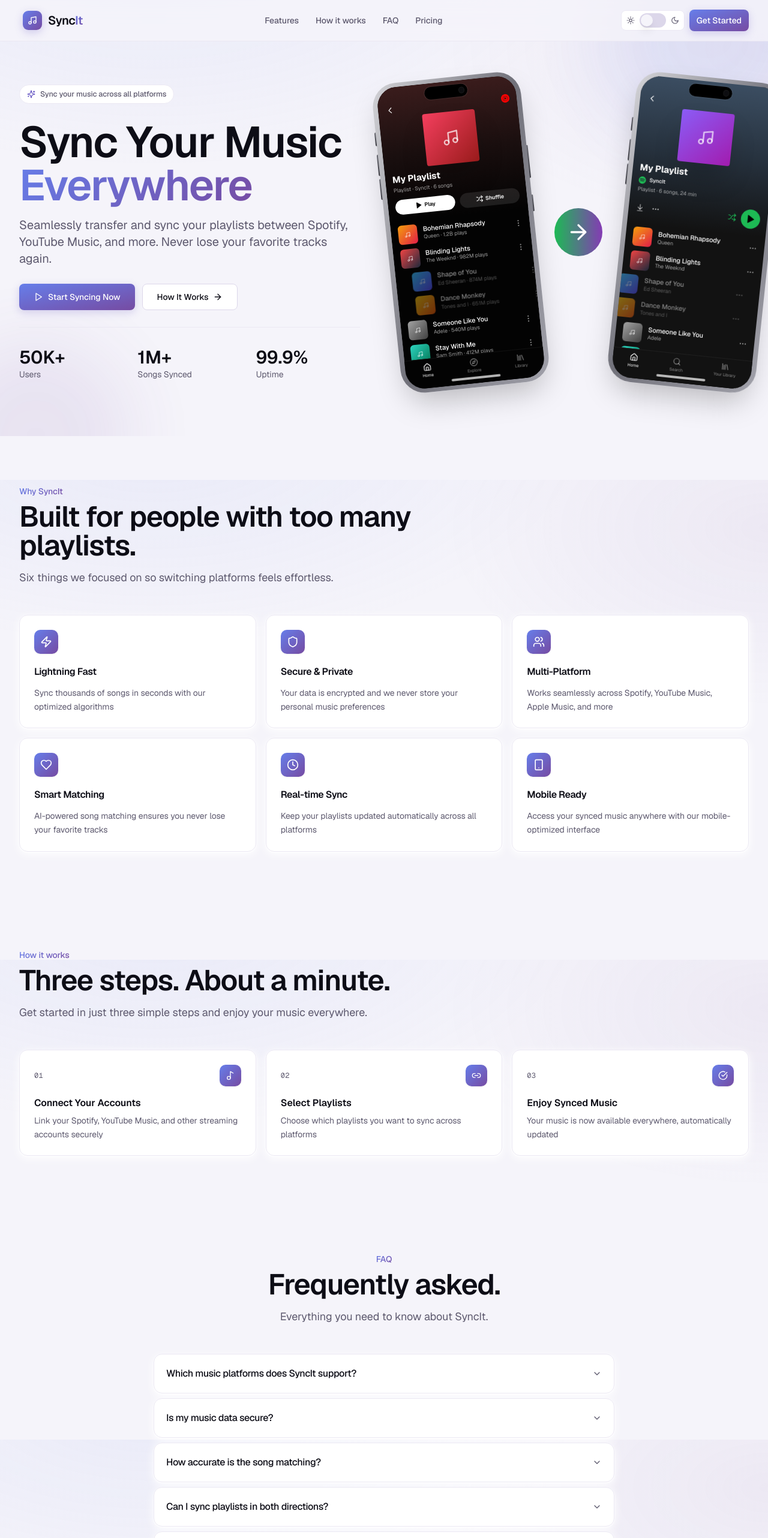
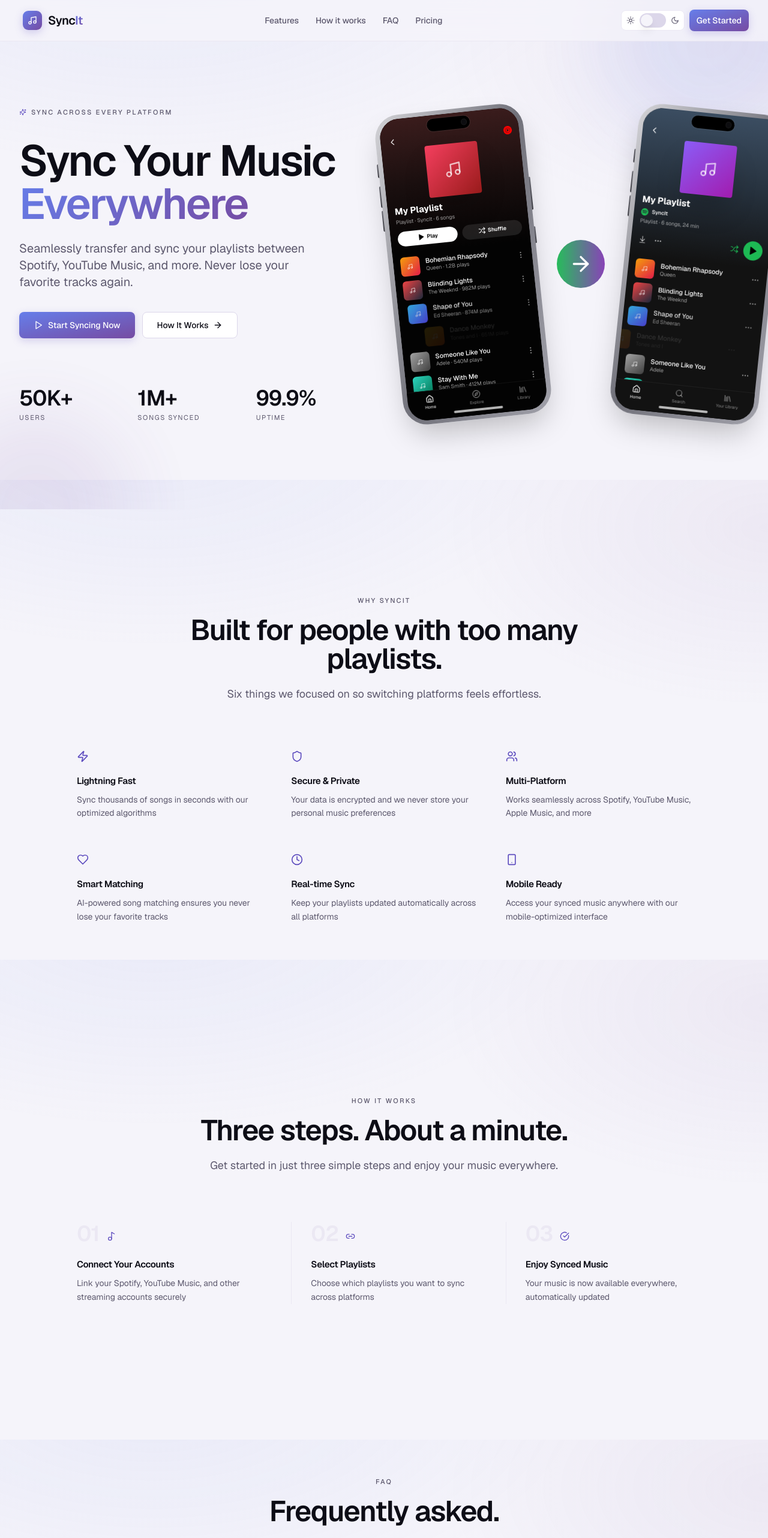
Before and after one commit to x15sr71/SyncIt-Client, a Next.js app: page / in a window 1280 px wide. Shown: the top 2564 px of the page at 60% size. Built offline with nearby package versions, Linux system fonts and the light colour scheme.

Commit message:
refactor(landing): flatten card chrome, widen type scale and spacing

```diff
--- a/components/faq-section.tsx
+++ b/components/faq-section.tsx
@@ -1,7 +1,6 @@
 "use client";
 
 import { useState } from "react";
-import { Card, CardContent, CardHeader, CardTitle } from "@/components/ui/card";
 import { ChevronDown } from "lucide-react";
 
 const faqs = [
@@ -47,79 +46,66 @@ export function FAQSection() {
   return (
     <section
       id="faq"
-      className="py-20 relative scroll-mt-20"
+      className="py-28 sm:py-36 relative scroll-mt-24"
       role="region"
       aria-labelledby="faq-heading"
     >
       <div className="container mx-auto px-4 sm:px-6 lg:px-8">
-        <div className="max-w-3xl mx-auto text-center mb-12">
-          <div className="text-sm font-medium logo-gradient inline-block mb-2">
+        <div className="max-w-3xl mx-auto text-center mb-20">
+          <div className="text-[0.7rem] font-medium uppercase tracking-[0.2em] text-muted-foreground mb-4">
             FAQ
           </div>
           <h2
             id="faq-heading"
-            className="text-3xl sm:text-4xl lg:text-5xl font-semibold tracking-tight text-foreground mb-4"
+            className="text-3xl sm:text-4xl lg:text-5xl font-semibold tracking-[-0.03em] text-foreground mb-5 leading-[1.05]"
           >
             Frequently asked.
           </h2>
-          <p className="text-lg text-muted-foreground">
+          <p className="text-lg text-muted-foreground leading-relaxed">
             Everything you need to know about SyncIt.
           </p>
         </div>
 
-        <div className="max-w-3xl mx-auto space-y-2">
+        {/* A divided list rather than six bordered cards: one hairline
+            between rows is enough separation, and the questions read as a
+            single list instead of six competing surfaces. */}
+        <div className="max-w-2xl mx-auto divide-y divide-border border-y border-border">
           {faqs.map((faq, index) => (
-            <Card
-              key={index}
-              className="overflow-hidden transition-colors hover:border-input"
-              role="article"
-            >
-              <CardHeader
-                className="cursor-pointer transition-colors duration-150 hover:bg-accent/40 p-5"
+            <div key={index} role="article">
+              <button
+                type="button"
+                className="w-full flex items-center justify-between gap-6 py-6 text-left group focus-visible:outline-2 focus-visible:outline-ring focus-visible:outline-offset-2"
                 onClick={() => toggleFAQ(index)}
-                role="button"
-                tabIndex={0}
                 aria-expanded={openIndex === index}
                 aria-controls={`faq-content-${index}`}
-                onKeyDown={(e) => {
-                  if (e.key === "Enter" || e.key === " ") {
-                    e.preventDefault();
-                    toggleFAQ(index);
-                  }
-                }}
               >
-                <CardTitle className="flex justify-between items-center text-foreground text-base font-medium">
-                  <span>{faq.question}</span>
+                <span className="text-foreground text-[0.95rem] font-medium tracking-tight transition-colors duration-200 group-hover:text-brand-600">
+                  {faq.question}
+                </span>
                 <ChevronDown
-                    className={`w-4 h-4 text-muted-foreground transition-transform duration-200 ${
+                  className={`w-4 h-4 shrink-0 text-muted-foreground transition-transform duration-300 ease-out motion-reduce:transition-none ${
                     openIndex === index ? "rotate-180" : ""
                   }`}
                   aria-hidden="true"
                 />
-                </CardTitle>
-              </CardHeader>
+              </button>
 
+              {/* max-height rather than the grid 0fr/1fr trick: the grid
+                  variant resolved to 0px here even with the rule present and
+                  the class applied, so the panel never opened. */}
               <div
-                className={`transition-all duration-300 ease-in-out overflow-hidden ${
+                id={`faq-content-${index}`}
+                className={`overflow-hidden transition-all duration-300 ease-out motion-reduce:transition-none ${
                   openIndex === index
                     ? "max-h-96 opacity-100"
                     : "max-h-0 opacity-0"
                 }`}
               >
-                <CardContent
-                  id={`faq-content-${index}`}
-                  className="pt-0 pb-5 px-5"
-                  role="region"
-                  aria-labelledby={`faq-question-${index}`}
-                >
-                  <div className="border-t border-border pt-4">
-                    <p className="text-sm text-muted-foreground leading-relaxed">
+                <p className="text-sm text-muted-foreground leading-relaxed pb-6 pr-10">
                   {faq.answer}
                 </p>
               </div>
-                </CardContent>
             </div>
-            </Card>
           ))}
         </div>
       </div>
--- a/components/hero-section.tsx
+++ b/components/hero-section.tsx
@@ -8,7 +8,7 @@ import { AnimatedPhones } from "./animated-phones";
 export function HeroSection() {
   return (
     <section
-      className="pt-32 pb-20 relative overflow-hidden"
+      className="pt-36 pb-28 sm:pt-44 sm:pb-36 relative overflow-hidden"
       role="main"
       aria-labelledby="hero-heading"
     >
@@ -29,33 +29,30 @@ export function HeroSection() {
       </div>
 
       <div className="container mx-auto px-4 sm:px-6 lg:px-8 relative">
-        <div className="grid lg:grid-cols-2 gap-12 lg:gap-20 items-center">
+        <div className="grid lg:grid-cols-2 gap-16 lg:gap-24 items-center">
           {/* Left Column */}
-          <div className="text-center lg:text-left space-y-7 fade-in-up">
-            <div className="inline-flex items-center gap-2 px-3 py-1.5 rounded-full bg-card border border-border text-[0.78rem] font-medium text-muted-foreground">
-              <Sparkles
-                className="w-3.5 h-3.5 text-brand-500"
-                aria-hidden="true"
-              />
-              <span>Sync your music across all platforms</span>
+          <div className="text-center lg:text-left space-y-8 fade-in-up">
+            <div className="inline-flex items-center gap-2 text-[0.7rem] font-medium uppercase tracking-[0.2em] text-muted-foreground">
+              <Sparkles className="w-3 h-3 text-brand-500" aria-hidden="true" />
+              <span>Sync across every platform</span>
             </div>
 
-            <div className="space-y-4">
+            <div className="space-y-6">
               <h1
                 id="hero-heading"
-                className="text-4xl sm:text-5xl lg:text-6xl xl:text-7xl font-semibold tracking-tight text-foreground leading-[1.05]"
+                className="text-[2.75rem] sm:text-6xl lg:text-7xl font-semibold tracking-[-0.035em] text-foreground leading-[0.95]"
               >
                 Sync Your Music
                 <br />
                 <span className="logo-gradient">Everywhere</span>
               </h1>
-              <p className="text-lg sm:text-xl text-muted-foreground max-w-2xl mx-auto lg:mx-0 leading-relaxed">
+              <p className="text-lg sm:text-xl text-muted-foreground max-w-lg mx-auto lg:mx-0 leading-relaxed">
                 Seamlessly transfer and sync your playlists between Spotify,
                 YouTube Music, and more. Never lose your favorite tracks again.
               </p>
             </div>
 
-            <div className="flex flex-col sm:flex-row gap-3 justify-center lg:justify-start">
+            <div className="flex flex-col sm:flex-row gap-3 justify-center lg:justify-start pt-1">
               <Link href="/dashboard">
                 <Button
                   size="lg"
@@ -81,26 +78,30 @@ export function HeroSection() {
               </Button>
             </div>
 
-            <div className="grid grid-cols-3 gap-6 pt-8 border-t border-border">
+            <div className="grid grid-cols-3 gap-8 pt-12">
               <div className="text-center lg:text-left">
-                <div className="text-2xl sm:text-3xl font-semibold text-foreground">
+                <div className="text-3xl sm:text-4xl font-semibold tracking-tight text-foreground">
                   50K+
                 </div>
-                <div className="text-sm text-muted-foreground">Users</div>
-              </div>
-              <div className="text-center lg:text-left">
-                <div className="text-2xl sm:text-3xl font-semibold text-foreground">
-                  1M+
-                </div>
-                <div className="text-sm text-muted-foreground">
-                  Songs Synced
+                <div className="mt-1 text-[0.7rem] uppercase tracking-[0.14em] text-muted-foreground">
+                  Users
                 </div>
               </div>
               <div className="text-center lg:text-left">
-                <div className="text-2xl sm:text-3xl font-semibold text-foreground">
+                <div className="text-3xl sm:text-4xl font-semibold tracking-tight text-foreground">
+                  1M+
+                </div>
+                <div className="mt-1 text-[0.7rem] uppercase tracking-[0.14em] text-muted-foreground">
+                  Songs synced
+                </div>
+              </div>
+              <div className="text-center lg:text-left">
+                <div className="text-3xl sm:text-4xl font-semibold tracking-tight text-foreground">
                   99.9%
                 </div>
-                <div className="text-sm text-muted-foreground">Uptime</div>
+                <div className="mt-1 text-[0.7rem] uppercase tracking-[0.14em] text-muted-foreground">
+                  Uptime
+                </div>
               </div>
             </div>
           </div>
--- a/components/how-it-works-section.tsx
+++ b/components/how-it-works-section.tsx
@@ -1,6 +1,5 @@
 "use client";
 
-import { Card, CardContent } from "@/components/ui/card";
 import { Music2, Link2, CheckCircle } from "lucide-react";
 
 const steps = [
@@ -27,58 +26,56 @@ export function HowItWorksSection() {
   return (
     <section
       id="how-it-works"
-      className="py-20 relative scroll-mt-20"
+      className="py-28 sm:py-36 relative scroll-mt-24"
       role="region"
       aria-labelledby="how-it-works-heading"
     >
       <div className="container mx-auto px-4 sm:px-6 lg:px-8">
-        <div className="max-w-2xl mb-12">
-          <div className="text-sm font-medium logo-gradient inline-block mb-2">
+        <div className="max-w-2xl mx-auto text-center mb-20">
+          <div className="text-[0.7rem] font-medium uppercase tracking-[0.2em] text-muted-foreground mb-4">
             How it works
           </div>
           <h2
             id="how-it-works-heading"
-            className="text-3xl sm:text-4xl lg:text-5xl font-semibold tracking-tight text-foreground mb-4"
+            className="text-3xl sm:text-4xl lg:text-5xl font-semibold tracking-[-0.03em] text-foreground mb-5 leading-[1.05]"
           >
             Three steps. About a minute.
           </h2>
-          <p className="text-lg text-muted-foreground">
+          <p className="text-lg text-muted-foreground leading-relaxed">
             Get started in just three simple steps and enjoy your music
             everywhere.
           </p>
         </div>
 
-        <div className="grid md:grid-cols-3 gap-4 stagger">
+        {/* Hairline dividers instead of cards — the columns already group
+            the content, so borders on every side are redundant. */}
+        <div className="grid md:grid-cols-3 gap-x-12 gap-y-14 max-w-5xl mx-auto stagger">
           {steps.map((step, index) => (
-            <Card
+            <div
               key={index}
-              className="hover-lift"
+              className="md:border-l md:border-border md:pl-8 first:md:border-l-0 first:md:pl-0"
               role="article"
               aria-labelledby={`step-${index}-title`}
             >
-              <CardContent className="p-6">
-                <div className="flex items-center justify-between mb-4">
-                  <div className="text-xs font-mono text-muted-foreground tracking-wide">
+              <div className="flex items-baseline gap-3 mb-5">
+                <span className="text-4xl font-semibold tracking-tight text-border select-none">
                   {String(index + 1).padStart(2, "0")}
-                  </div>
-                  <div className="w-9 h-9 rounded-lg bg-gradient-to-br from-brand-gradStart to-brand-gradEnd flex items-center justify-center shadow-soft">
+                </span>
                 <step.icon
-                      className="w-4 h-4 text-white"
+                  className="w-4 h-4 text-brand-500 shrink-0"
                   aria-hidden="true"
                 />
               </div>
-                </div>
               <h3
                 id={`step-${index}-title`}
-                  className="text-foreground text-base font-semibold mb-1.5"
+                className="text-foreground text-[0.95rem] font-semibold tracking-tight mb-2"
               >
                 {step.title}
               </h3>
               <p className="text-sm text-muted-foreground leading-relaxed">
                 {step.description}
               </p>
-              </CardContent>
-            </Card>
+            </div>
           ))}
         </div>
       </div>
--- a/components/why-choose-section.tsx
+++ b/components/why-choose-section.tsx
@@ -1,6 +1,5 @@
 "use client";
 
-import { Card, CardContent, CardHeader, CardTitle } from "@/components/ui/card";
 import { Shield, Zap, Users, Heart, Clock, Smartphone } from "lucide-react";
 
 const features = [
@@ -46,54 +45,48 @@ export function WhyChooseSection() {
   return (
     <section
       id="features"
-      className="py-20 relative scroll-mt-20"
+      className="py-28 sm:py-36 relative scroll-mt-24"
       role="region"
       aria-labelledby="features-heading"
     >
       <div className="container mx-auto px-4 sm:px-6 lg:px-8">
-        <div className="max-w-2xl mb-12">
-          <div className="text-sm font-medium logo-gradient inline-block mb-2">
+        <div className="max-w-2xl mx-auto text-center mb-20">
+          <div className="text-[0.7rem] font-medium uppercase tracking-[0.2em] text-muted-foreground mb-4">
             Why SyncIt
           </div>
           <h2
             id="features-heading"
-            className="text-3xl sm:text-4xl lg:text-5xl font-semibold tracking-tight text-foreground mb-4"
+            className="text-3xl sm:text-4xl lg:text-5xl font-semibold tracking-[-0.03em] text-foreground mb-5 leading-[1.05]"
           >
             Built for people with too many playlists.
           </h2>
-          <p className="text-lg text-muted-foreground">
+          <p className="text-lg text-muted-foreground leading-relaxed">
             Six things we focused on so switching platforms feels effortless.
           </p>
         </div>
 
-        <div className="grid md:grid-cols-2 lg:grid-cols-3 gap-4 stagger">
+        <div className="grid md:grid-cols-2 lg:grid-cols-3 gap-x-12 gap-y-14 max-w-5xl mx-auto stagger">
           {features.map((feature, index) => (
-            <Card
+            <div
               key={index}
-              className="hover-lift group"
+              className="group"
               role="article"
               aria-labelledby={`feature-${index}-title`}
             >
-              <CardHeader className="pb-3">
-                <div className="w-10 h-10 rounded-lg bg-gradient-to-br from-brand-gradStart to-brand-gradEnd flex items-center justify-center mb-3 shadow-soft">
               <feature.icon
-                    className="w-5 h-5 text-white"
+                className="w-5 h-5 text-brand-500 mb-5 transition-transform duration-500 ease-out group-hover:-translate-y-0.5 motion-reduce:transition-none"
                 aria-hidden="true"
               />
-                </div>
-                <CardTitle
+              <h3
                 id={`feature-${index}-title`}
-                  className="text-foreground text-base font-semibold"
+                className="text-foreground text-[0.95rem] font-semibold tracking-tight mb-2"
               >
                 {feature.title}
-                </CardTitle>
-              </CardHeader>
-              <CardContent>
+              </h3>
               <p className="text-sm text-muted-foreground leading-relaxed">
                 {feature.description}
               </p>
-              </CardContent>
-            </Card>
+            </div>
           ))}
         </div>
       </div>
```
Lines whose indentation alone changed are shown as unchanged.
